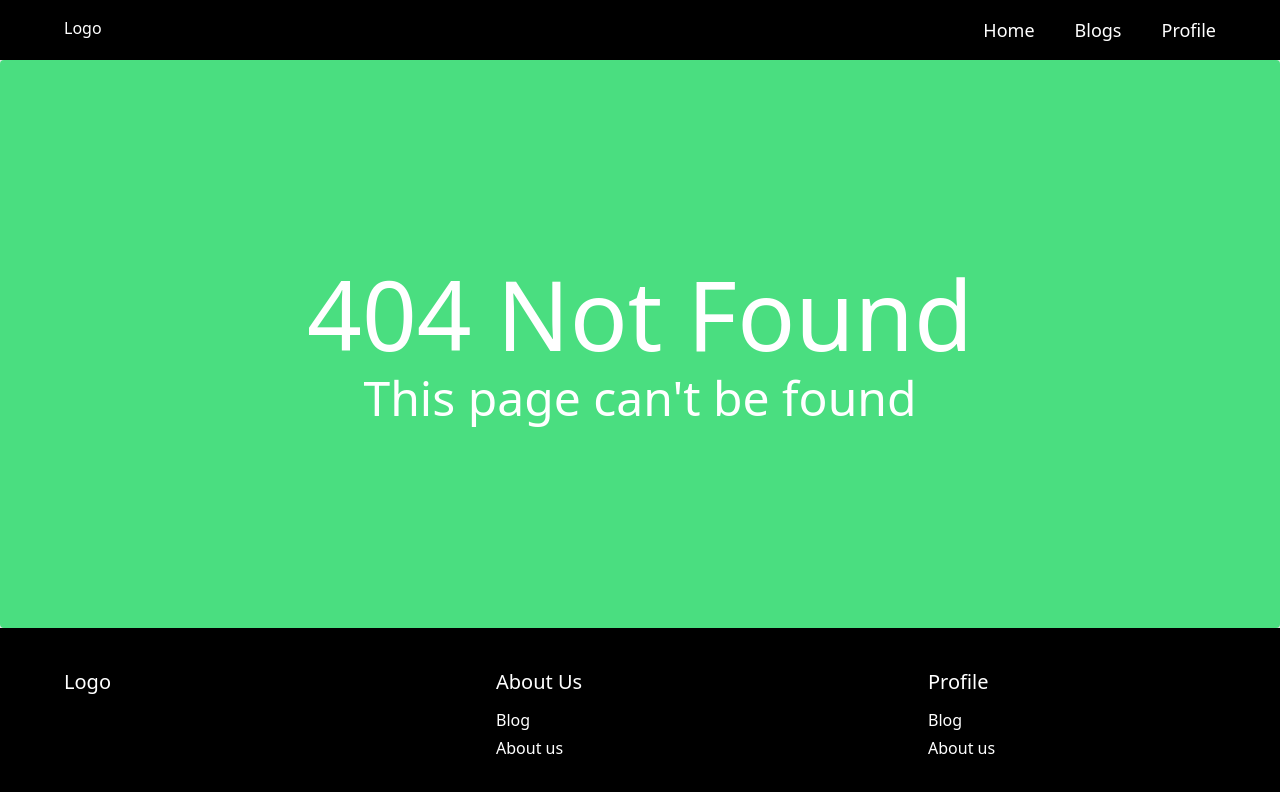
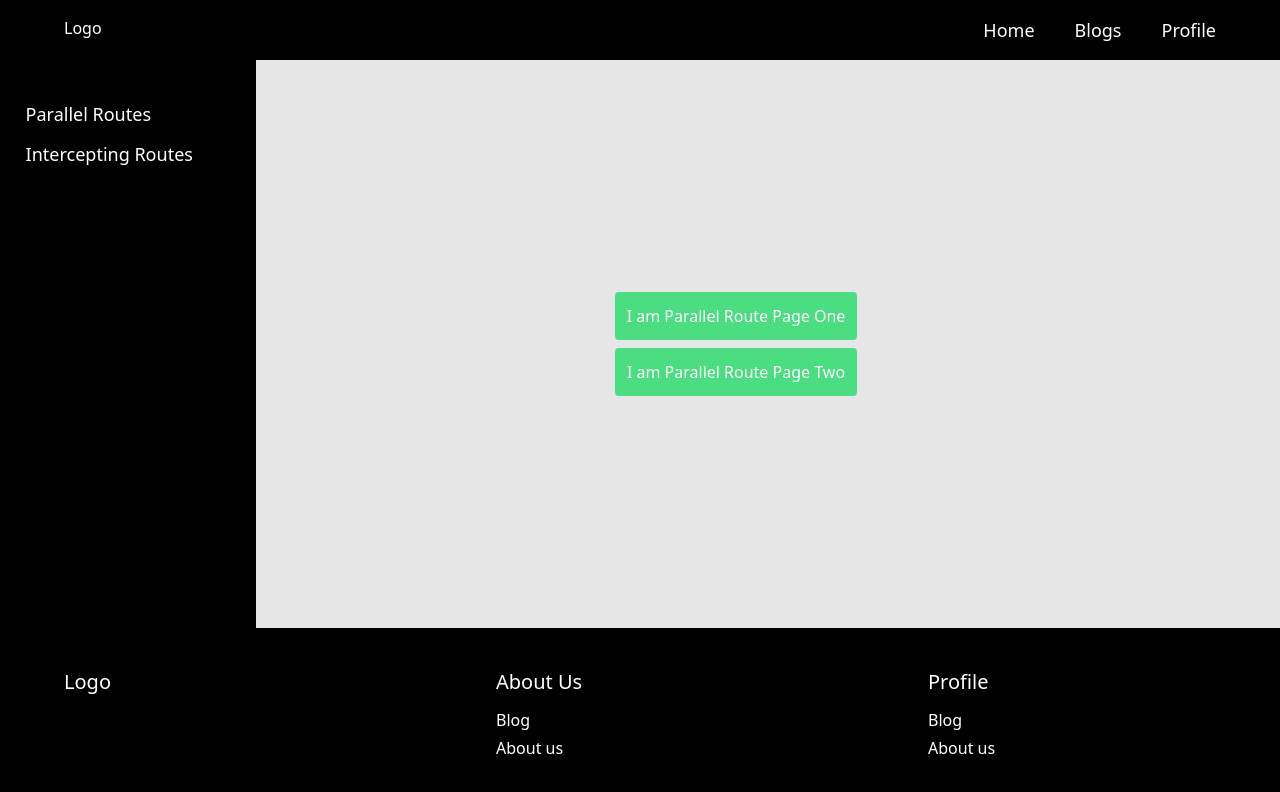
Before and after one commit to Waqas39Nazir/Next-Js-Routing, a Next.js app: page /profile/parallel_routes in a window 1280 px wide. Before the commit this address had no page. Shown: the top 792 px of the page. Built offline with nearby package versions, Linux system fonts and the light colour scheme.

Commit message:
Parallel Routes

```diff
--- a/src/app/profile/page.tsx
+++ b/src/app/profile/page.tsx
@@ -2,8 +2,8 @@ import React from "react";
 
 const Profile = () => {
   return (
-    <div>
-      <h1>I am Profile Page</h1>
+    <div className="w-[75%] h-full flex items-center justify-center">
+      <h1 className=" bg-green-400 rounded p-4">I am Profile Page</h1>
     </div>
   );
 };
--- /dev/null
+++ b/src/app/profile/parallel_routes/@pageOne/page.tsx
@@ -0,0 +1,11 @@
+import React from "react";
+
+const PageOne = () => {
+  return (
+    <div className=" bg-green-400 rounded p-3">
+      <h1>I am Parallel Route Page One</h1>
+    </div>
+  );
+};
+
+export default PageOne;
--- /dev/null
+++ b/src/app/profile/parallel_routes/@pageTwo/page.tsx
@@ -0,0 +1,11 @@
+import React from "react";
+
+const PageTwo = () => {
+  return (
+    <div className=" bg-green-400 rounded p-3">
+      <h1>I am Parallel Route Page Two</h1>
+    </div>
+  );
+};
+
+export default PageTwo;
--- /dev/null
+++ b/src/app/profile/parallel_routes/layout.tsx
@@ -0,0 +1,23 @@
+import React from "react";
+
+const layout = ({
+  children,
+  pageOne,
+  pageTwo,
+}: Readonly<{
+  children: React.ReactNode;
+  pageOne: React.ReactNode;
+  pageTwo: React.ReactNode;
+}>) => {
+  return (
+    <div className="w-[75%]">
+      {children}
+      <div className="w-full h-full items-center justify-center flex flex-col gap-2">
+        <div>{pageOne}</div>
+        <div> {pageTwo}</div>
+      </div>
+    </div>
+  );
+};
+
+export default layout;
--- /dev/null
+++ b/src/app/profile/parallel_routes/page.tsx
@@ -0,0 +1,7 @@
+import React from "react";
+
+const page = () => {
+  return <div className=""></div>;
+};
+
+export default page;
--- a/src/components/ProfileSidebar/index.tsx
+++ b/src/components/ProfileSidebar/index.tsx
@@ -1,11 +1,17 @@
 import React from "react";
+import Link from "next/link";
 
 const ProfileSidebar = () => {
   return (
-    <div className="w-[20%] flex flex-col gap-8 py-5 px-[2%] bg-black">
+    <div className="w-[20%] flex flex-col gap-8 py-10 px-[2%] bg-black">
       <ul className="flex flex-col gap-3 text-lg font-normal">
-        <li>Parallel Routes</li>
-        <li>Intercepting Parallel</li>
+        <li>
+          <Link href="/profile/parallel_routes">Parallel Routes</Link>
+        </li>
+
+        <li>
+          <Link href="/profile/parallel_routes">Intercepting Routes</Link>
+        </li>
       </ul>
     </div>
   );
```
